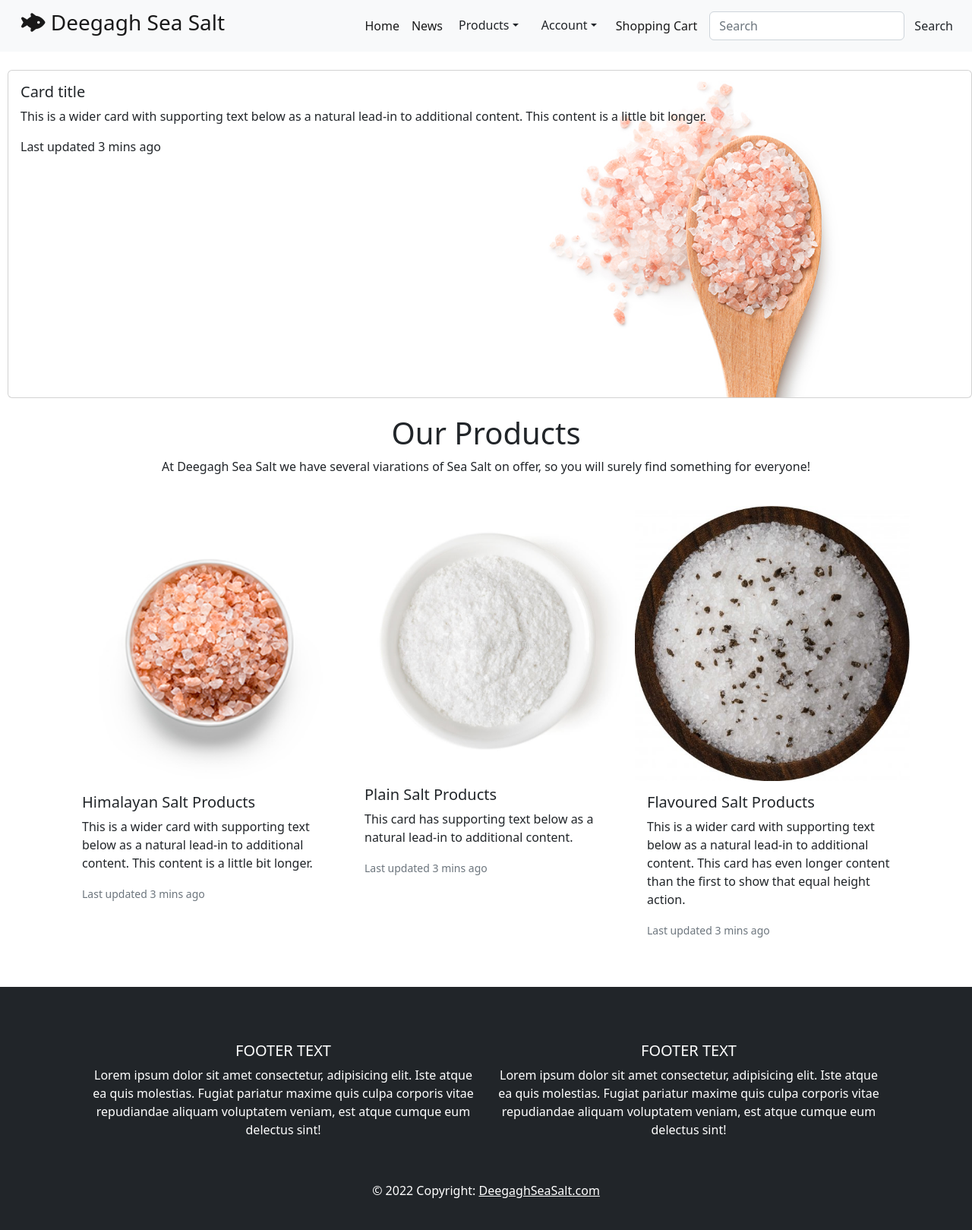
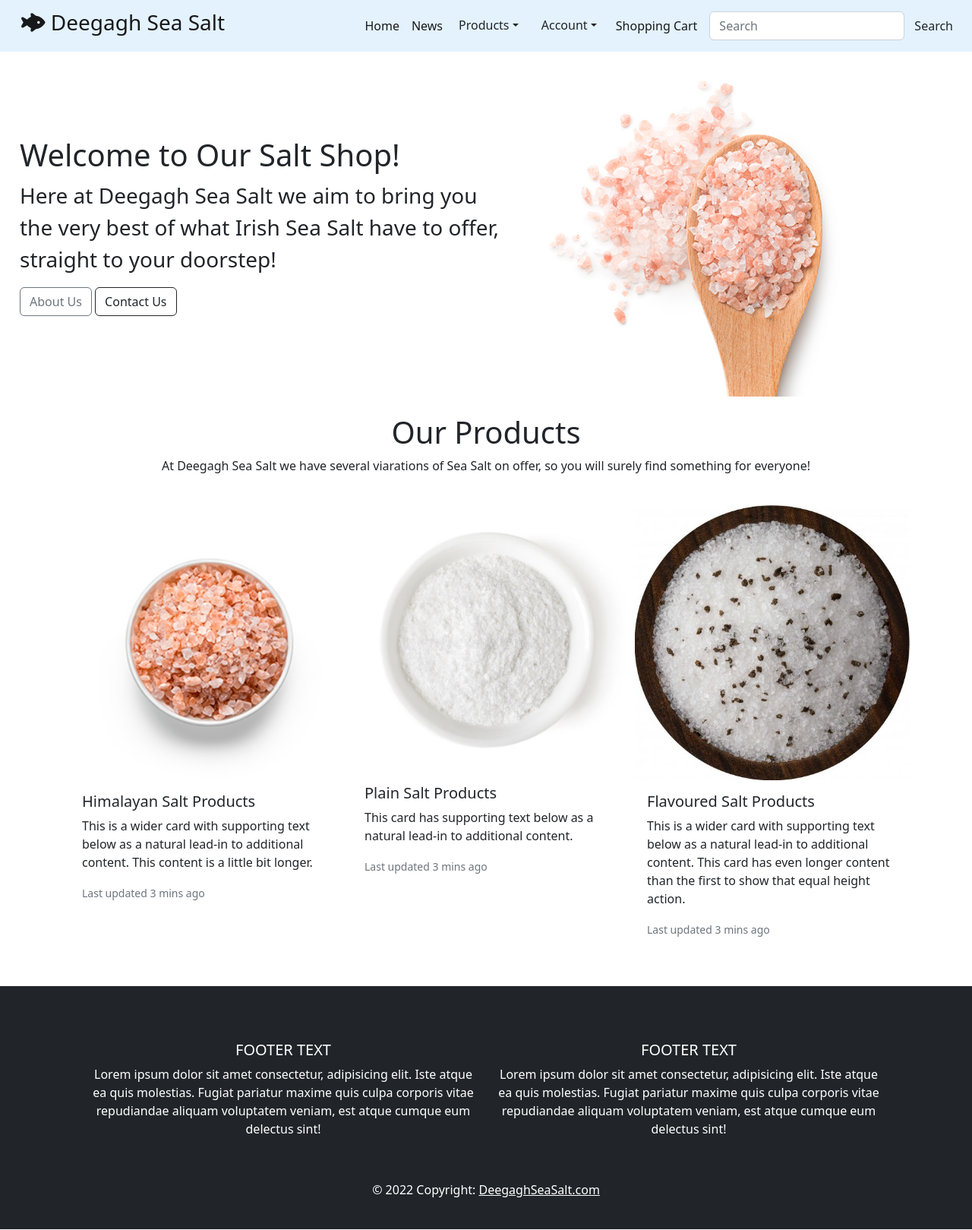
Before and after one commit to MeganNyhan/CI_PP5_SALT, a Django app: page / in a window 1280 px wide. Shown: the whole page at 76% size. Run offline with Django 3.2, Linux system fonts and the light colour scheme; parts of the project's set-up code (start-up, migrations or seed data) failed here and were passed over; some libraries are stand-ins or nearby versions.

Commit message:
add changes to the styling of the home page

```diff
--- a/home/templates/home/index.html
+++ b/home/templates/home/index.html
@@ -5,12 +5,21 @@
 <body>
   <br/>
 <!-- Header Image -->
-<div class="card text-dark">
+<div class="card text-dark" style="border:none;">
   <img src="{% static '/img/salt.jpeg' %}" class="card-img " alt="..." style="width:50%; height:auto; margin-left:40%;">
   <div class="card-img-overlay">
-    <h5 class="card-title">Card title</h5>
-    <p class="card-text">This is a wider card with supporting text below as a natural lead-in to additional content. This content is a little bit longer.</p>
-    <p class="card-text">Last updated 3 mins ago</p>
+    <br/>
+    <br/>
+    <br/>
+    <h1 class="fs-1">
+      Welcome to Our Salt Shop!
+    </h1>
+    <p class="fs-3 fw-light">
+      Here at Deegagh Sea Salt we aim to bring you <br> the very best of what Irish Sea Salt have to offer,
+      <br> straight to your doorstep!
+    </p>
+    <button type="button" class="btn btn-outline-secondary">About Us</button>
+    <button type="button" class="btn btn-outline-dark">Contact Us</button>
   </div>
 </div>
 <div class="container">
--- a/templates/base.html
+++ b/templates/base.html
@@ -42,7 +42,7 @@
 
   <header>
     <!-- Nav Bar -->
-    <nav class="navbar navbar-expand-lg bg-light">
+    <nav class="navbar navbar-expand-lg text-dark" style="background-color: #e3f2fd;">
       <div class="container-fluid">
         <a class="navbar-brand" href="{% url 'home' %}">
           <h3><i class="fa-solid fa-fish-fins"></i>  Deegagh Sea Salt</h3></a>
```
